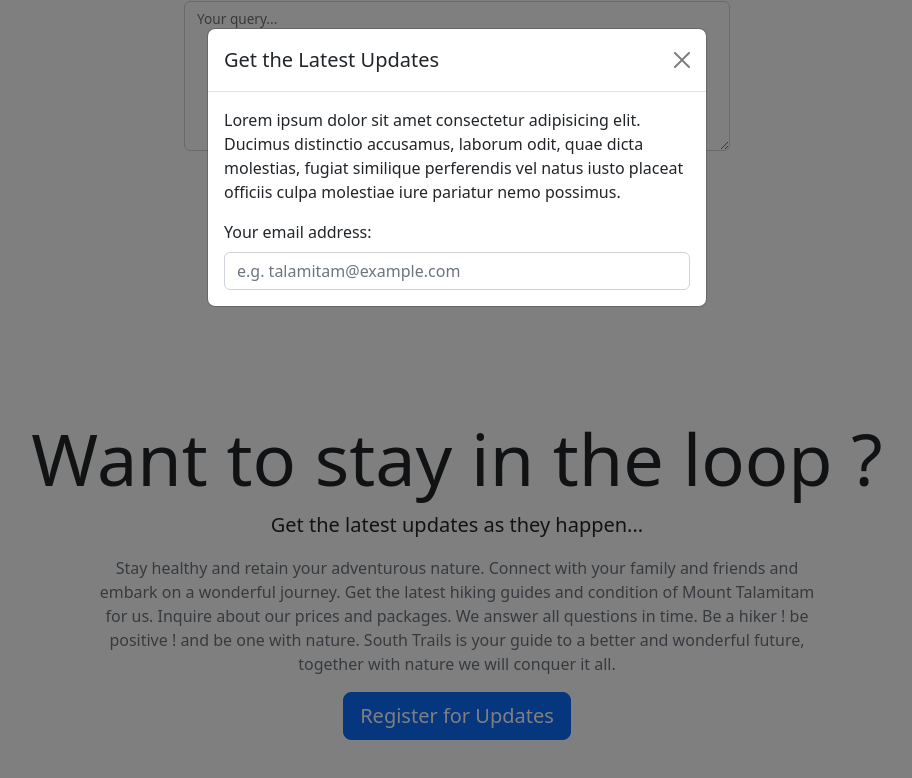
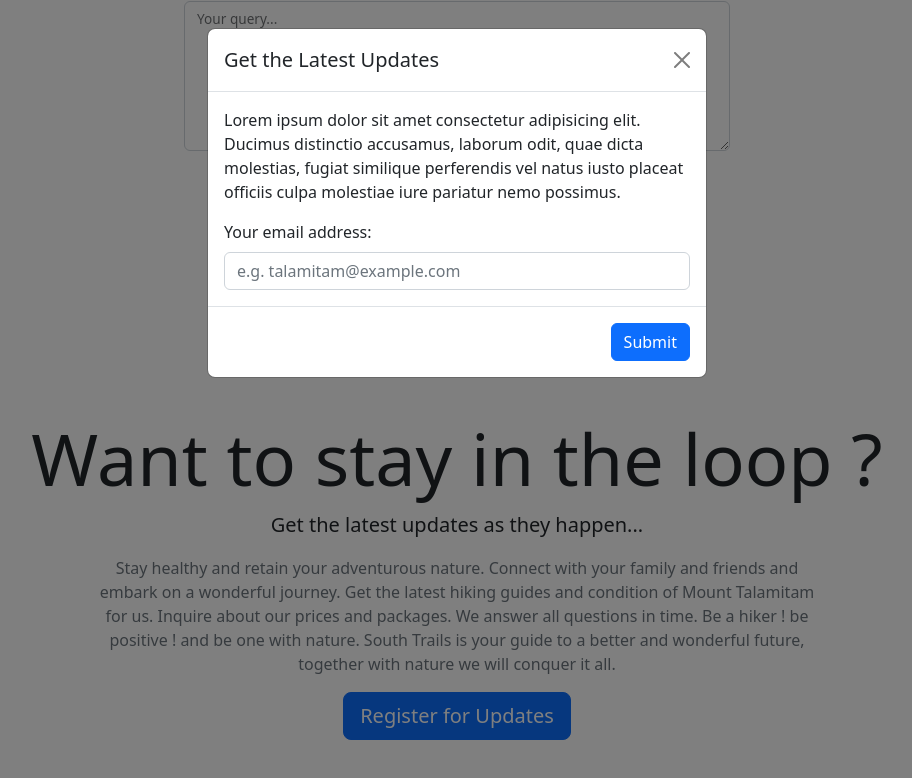
Before and after one commit to DAnoche/WD32P-MP1, a website built with webpack: page app/index.html in a window 1280 px wide. Both pictures are taken after a click on the button "Register for Updates". Shown: the part 5370-6148 px from the top of the page, without its empty margins (183-1095 px from the left). Built offline with nearby package versions, Linux system fonts and the light colour scheme.

Commit message:
Add a submit button at modal footer

```diff
--- a/app/index.html
+++ b/app/index.html
@@ -506,6 +506,9 @@
               placeholder="e.g. talamitam@example.com"
             />
           </div>
+          <div class="modal-footer">
+            <button class="btn btn-primary">Submit</button>
+          </div>
         </div>
       </div>
     </div>
```
